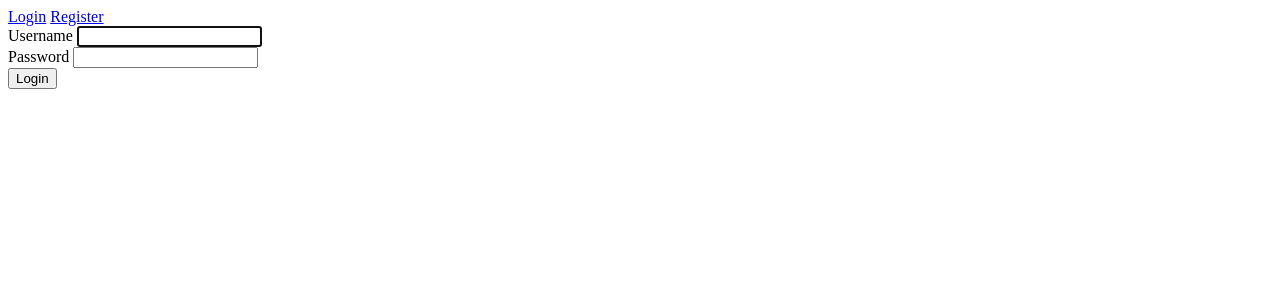
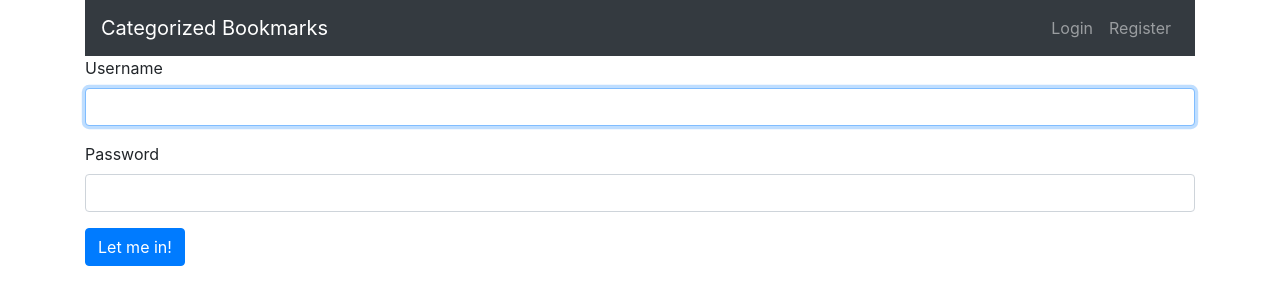
Before and after one commit to ikanher/categorized-bookmarks, a Flask app: page /auth/login in a window 1280 px wide. Shown: the top 305 px of the page. Run offline with Flask 2, Linux system fonts and the light colour scheme; some libraries are stand-ins or nearby versions.

Commit message:
Better looking layout with Bootstrap.

```diff
--- a/application/auth/forms.py
+++ b/application/auth/forms.py
@@ -4,7 +4,7 @@ from wtforms import PasswordField, StringField, SubmitField, validators
 class LoginForm(FlaskForm):
     username = StringField('Username', [validators.DataRequired()])
     password = PasswordField('Password', [validators.DataRequired()])
-    login = SubmitField('Login')
+    login = SubmitField('Let me in!')
 
 class RegisterForm(FlaskForm):
     fullname = StringField('Full name',
--- a/application/templates/auth/login_form.html
+++ b/application/templates/auth/login_form.html
@@ -4,8 +4,8 @@
 <form method="POST" action="{{ url_for('auth_login') }}">
     {{ form.hidden_tag() }}
     {{ wtf.form_errors(form, hiddens="only") }}
-    {{ wtf.form_field(form.username, autofocus=true) }}
-    {{ wtf.form_field(form.password) }}
-    {{ wtf.form_field(form.login) }}
+    {{ wtf.form_field(form.username, autofocus=true, size=3) }}
+    {{ wtf.form_field(form.password, size=32) }}
+    {{ wtf.form_field(form.login, class="btn btn-primary btn-md") }}
 </form>
 {% endblock %}
--- a/application/templates/auth/register_form.html
+++ b/application/templates/auth/register_form.html
@@ -8,6 +8,6 @@
     {{ wtf.form_field(form.username) }}
     {{ wtf.form_field(form.password) }}
     {{ wtf.form_field(form.password_confirm) }}
-    {{ wtf.form_field(form.register) }}
+    {{ wtf.form_field(form.register, class="btn btn-primary btn-md") }}
 </form>
 {% endblock %}
--- a/application/templates/bookmarks/create.html
+++ b/application/templates/bookmarks/create.html
@@ -7,6 +7,7 @@
     {{ wtf.form_field(form.link) }}
     {{ wtf.form_field(form.text) }}
     {{ wtf.form_field(form.description) }}
-    {{ wtf.form_field(form.save) }}
+    {{ wtf.form_field(form.category) }}
+    {{ wtf.form_field(form.save, class="btn btn-primary btn-md") }}
 </form>
 {% endblock %}
--- a/application/templates/categories/create.html
+++ b/application/templates/categories/create.html
@@ -6,6 +6,6 @@
     {{ wtf.form_errors(form, hiddens="only") }}
     {{ wtf.form_field(form.name) }}
     {{ wtf.form_field(form.description) }}
-    {{ wtf.form_field(form.save) }}
+    {{ wtf.form_field(form.save, class="btn btn-primary btn-md") }}
 </form>
 {% endblock %}
--- a/application/templates/categories/edit.html
+++ b/application/templates/categories/edit.html
@@ -7,7 +7,7 @@
     {{ wtf.form_errors(form, hiddens="only") }}
     {{ wtf.form_field(form.name) }}
     {{ wtf.form_field(form.description) }}
-    {{ wtf.form_field(form.save) }}
+    {{ wtf.form_field(form.save, class="btn btn-primary btn-md")) }}
 </form>
 
 {% endblock %}
--- a/application/templates/layout.html
+++ b/application/templates/layout.html
@@ -4,38 +4,30 @@
     <head>
         <meta charset="utf-8">
             <title>Categorized Bookmarks</title>
+            <link rel="stylesheet" href="https://maxcdn.bootstrapcdn.com/bootstrap/4.0.0/css/bootstrap.min.css" integrity="sha384-Gn5384xqQ1aoWXA+058RXPxPg6fy4IWvTNh0E263XmFcJlSAwiGgFAW/dAiS6JXm" crossorigin="anonymous">
     </head>
 
     <body>
+        <div class="container">
+            {% include "navbar.html" %}
+
             {% with messages = get_flashed_messages() %}
             {% if messages %}
-            <ul>
                 {% for message in messages %}
-                <li>{{ message }}</li>
+                <div class="alert alert-primary" role="alert">
+                    {{ message }}
+                </div>
                 {% endfor %}
-            </ul>
             {% endif %}
             {% endwith %}
-        {% if current_user.is_authenticated %}
-        <p>
-            User: {{ current_user.name }}. <a href="{{ url_for('auth_logout') }}">Logout</a>
-        </p>
-        {% else %}
-            <a href="{{ url_for('auth_login') }}">Login</a>
-            <a href="{{ url_for('auth_register') }}">Register</a>
-        {% endif %}
-        {% if current_user.is_authenticated %}
-        <ul>
-            <li><a href="{{ url_for('categories_list') }}">List Categories</a></li>
-            <li><a href="{{ url_for('categories_create') }}">Add a category</a></li>
-            <li><a href="{{ url_for('bookmarks_list') }}">List Bookmarks</a></li>
-            <li><a href="{{ url_for('bookmarks_create') }}">Add a bookmark</a></li>
-        </ul>
-        {% endif %}
             {% block body %}
             <p>
                 Content.
             </p>
             {% endblock %}
+        </div>
+        <script src="https://code.jquery.com/jquery-3.2.1.slim.min.js" integrity="sha384-KJ3o2DKtIkvYIK3UENzmM7KCkRr/rE9/Qpg6aAZGJwFDMVNA/GpGFF93hXpG5KkN" crossorigin="anonymous"></script>
+        <script src="https://cdnjs.cloudflare.com/ajax/libs/popper.js/1.12.9/umd/popper.min.js" integrity="sha384-ApNbgh9B+Y1QKtv3Rn7W3mgPxhU9K/ScQsAP7hUibX39j7fakFPskvXusvfa0b4Q" crossorigin="anonymous"></script>
+        <script src="https://maxcdn.bootstrapcdn.com/bootstrap/4.0.0/js/bootstrap.min.js" integrity="sha384-JZR6Spejh4U02d8jOt6vLEHfe/JQGiRRSQQxSfFWpi1MquVdAyjUar5+76PVCmYl" crossorigin="anonymous"></script>
     </body>
 </html>
--- /dev/null
+++ b/application/templates/navbar.html
@@ -0,0 +1,41 @@
+<nav class="navbar navbar-expand-lg navbar-dark bg-dark">
+    <a class="navbar-brand" href="/">Categorized Bookmarks</a>
+    <button class="navbar-toggler" type="button" data-toggle="collapse" data-target="#navbarSupportedContent" aria-controls="navbarSupportedContent" aria-expanded="false" aria-label="Toggle navigation">
+        <span class="navbar-toggler-icon"></span>
+    </button>
+
+    <div class="collapse navbar-collapse" id="navbarSupportedContent">
+        <ul class="navbar-nav mr-auto">
+            {% if current_user.is_authenticated %}
+            <li class="nav-item {% if request.path == '/categories/' %}active{% endif %}">
+                <a class="nav-link" href="{{ url_for('categories_list') }}">List categories </a>
+            </li>
+            <li class="nav-item {% if request.path == '/categories/create' %}active{% endif %}">
+                <a class="nav-link" href="{{ url_for('categories_create') }}">Add a category </a>
+            </li>
+            <li class="nav-item {% if request.path == '/bookmarks/' %}active{% endif %}">
+                <a class="nav-link" href="{{ url_for('bookmarks_list') }}">List bookmarks </a>
+            </li>
+            <li class="nav-item {% if request.path == '/bookmarks/create' %}active{% endif %}">
+                <a class="nav-link" href="{{ url_for('bookmarks_create') }}">Add a bookmark </a>
+            </li>
+            {% endif %}
+        </ul>
+        <ul class="navbar-nav my-2 my-lg-0">
+            {% if current_user.is_authenticated %}
+            <li class="nav-item">
+                <div>
+                    <a class="nav-link" href="{{ url_for('auth_logout') }}"> Logout</a>
+                </div>
+            </li>
+            {% else %}
+            <li class="nav-item">
+                <a class="nav-link" href="{{ url_for('auth_login') }}">Login</a>
+            </li>
+            <li class="nav-item">
+                <a class="nav-link" href="{{ url_for('auth_register') }}">Register</a>
+            </li>
+            {% endif %}
+        </ul>
+    </div>
+</nav>
```
Also changed, not shown: application/bookmarks/forms.py (+9 -7 lines), application/templates/bookmarks/list.html (+17 -31 lines), application/templates/categories/list.html (+21 -18 lines), application/templates/categories/view.html (+14 -32 lines). Lines whose indentation alone changed are shown as unchanged.
